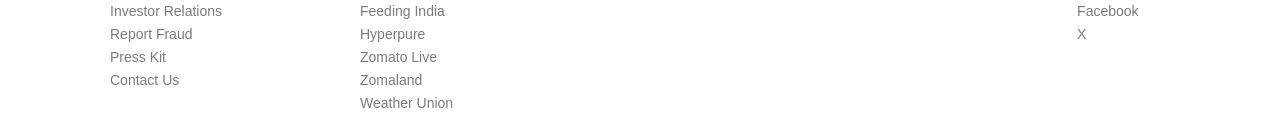
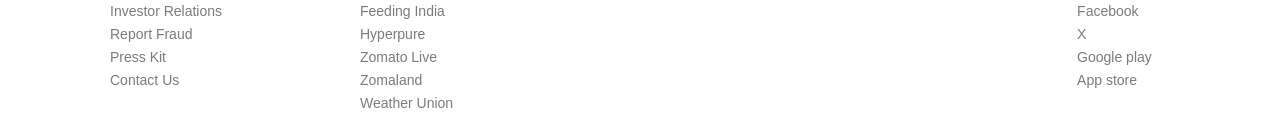
Before and after one commit to MohammedThouseefM/Zomato-Clone, a plain HTML site: page index.html in a window 1280 px wide. Shown: the part 1994-2132 px from the top of the page. Drawn offline with Linux system fonts and the light colour scheme.

Commit message:
thirdCommit

```diff
--- a/index.html
+++ b/index.html
@@ -188,8 +188,8 @@
                             <li><a href="https://www.youtube.com/zomato">Youtube</a></li>
                             <li><a href="https://www.facebook.com/zomato">Facebook</a></li>
                             <li><a href="https://www.instagram.com/zomato/">X</a></li>
-                            <li><a href=""></a></li>
-                            <li><a href=""></a></li>
+                            <li><a href="">Google play</a></li>
+                            <li><a href="">App store</a></li>
                         </ul>
 
                     </div>
```
